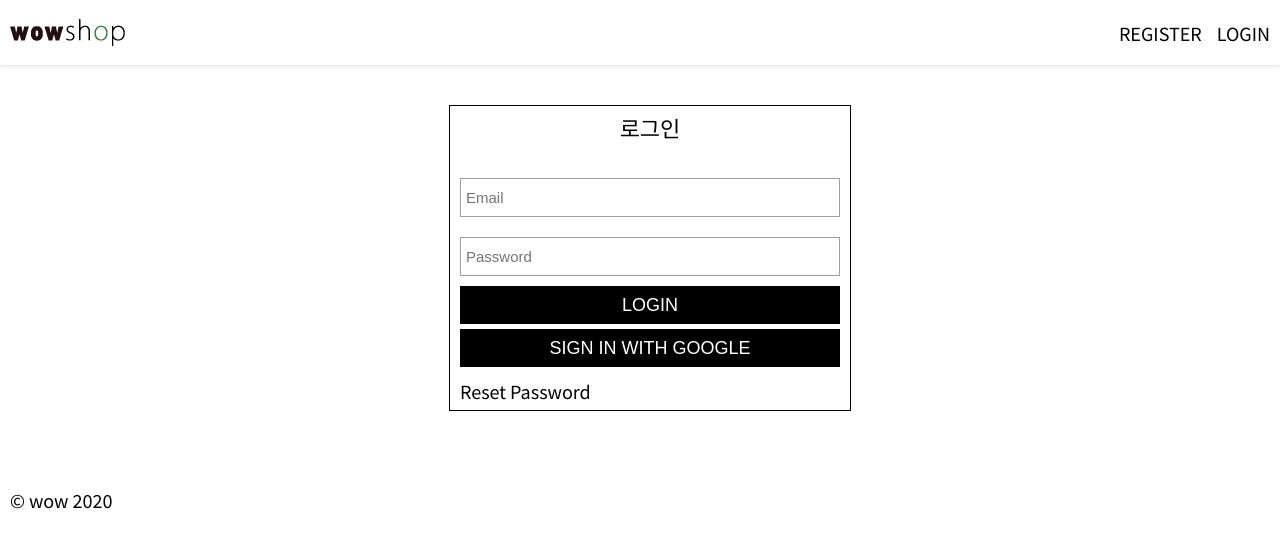
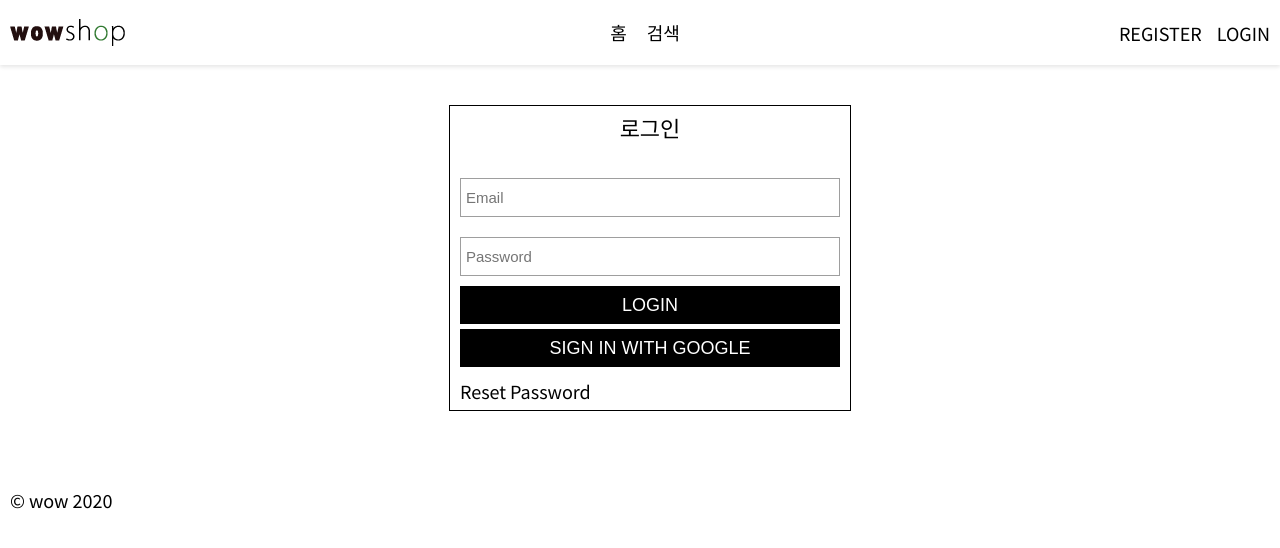
Before and after one commit to jay-juns/eCommerce, a React (Create React App) app: page /login in a window 1280 px wide. Shown: the top 548 px of the page. Built offline with nearby package versions, Linux system fonts and the light colour scheme; no server answers.

Commit message:
add search

```diff
--- a/src/App.js
+++ b/src/App.js
@@ -18,6 +18,7 @@ import DashboardLayout from './layouts/DashboardLayout';
 
 // pages
 import Homepage from './pages/Homepage';
+import Search from './pages/Search';
 import Registration from './pages/Registration';
 import Login from './pages/Login';
 import Recovery from './pages/Recovery';
@@ -41,6 +42,11 @@ const App = props => {
             <HomepageLayout>
               <Homepage />
             </HomepageLayout>
+          )} />
+          <Route path="/search" render={() => (
+            <MainLayout>
+              <Search />
+            </MainLayout>
           )} />
           <Route path="/registration" render={() => (
             <MainLayout>
--- a/src/components/Header/index.js
+++ b/src/components/Header/index.js
@@ -1,8 +1,8 @@
 import React from 'react';
+import { Link } from 'react-router-dom';
 import { useSelector, useDispatch } from  'react-redux';
 import { signOutUserStart } from './../../redux/User/user.actions';
 import './styles.scss';
-import { Link } from 'react-router-dom';
 
 import Logo from './../../assets/logo.png';
 
@@ -26,6 +26,21 @@ const Header = props => {
            <img src={Logo} alt="LOGO" />
           </Link>
         </div>
+
+        <nav>
+          <ul>
+            <li>
+              <Link to="/">
+                홈
+              </Link>
+            </li>
+            <li>
+              <Link to="/search">
+                검색
+              </Link>
+            </li>
+          </ul>
+        </nav>
 
         <div className="callToActions">
 
--- a/src/components/Header/styles.scss
+++ b/src/components/Header/styles.scss
@@ -16,6 +16,37 @@
       -moz-transform: translateY(-50%);
       transform: translateY(-50%);
 
+    }
+
+    nav {
+      display: block;
+      width: 100%;
+      height: 100%;
+      margin: 0;
+      padding: 0;
+
+      ul, ul li {
+        padding: 0 ;
+        margin: 0;
+        height: 100%;
+      }
+      ul {
+        text-align: center;
+
+        li {
+          display: inline-block;
+          margin: 0 1rem;
+
+          a {
+            font-size:  1.8rem;
+            line-height: 6.5rem;
+            vertical-align: middle;
+            color: black;
+            text-decoration: none;
+            text-transform: uppercase;
+          }
+        }
+      }
     }
 
     .callToActions {
@@ -39,7 +70,7 @@
         margin-right: 0;
       }
 
-      a {
+      a, span {
         font-size:  1.8rem;
         line-height: 1;
         color: black;
--- /dev/null
+++ b/src/components/ProductsResults/Product/index.js
@@ -0,0 +1,47 @@
+import React from 'react';
+import Button from './../../forms/Button';
+
+const Product = ({
+  productThumbnail,
+  productName,
+  productPrice
+}) => {
+  if(!productThumbnail || !productName ||
+    typeof productPrice === 'undefined') return null;
+
+    const configAddToCardBtn = {
+      type: 'button'
+    };
+
+  return (
+    <div className="product">
+      <div className="thumb">
+        <img src={productThumbnail} alt={productName} />
+      </div>
+      <div className="details">
+        <ul>
+          <li>
+            <span className="name">
+              {productName}
+            </span>
+          </li>
+          <li>
+            <span className="price">
+              {productPrice}
+            </span>
+          </li>
+          <li>
+            <div className="addToCart">
+              <Button {...configAddToCardBtn}>
+                카드 추가하기
+              </Button>
+            </div>
+          </li>
+        </ul>
+      </div>
+
+    </div>
+  );
+};
+
+export default Product;
--- /dev/null
+++ b/src/components/ProductsResults/index.js
@@ -0,0 +1,61 @@
+import React, { useEffect } from 'react';
+import { useDispatch, useSelector } from 'react-redux';
+import { fetchProductsStart } from '../../redux/Products/products.actions';
+import Product from './Product';
+import './styles.scss';
+
+const mapState = ({ productsData }) => ({
+  products: productsData.products
+});
+
+const ProductsResults = ({}) => {
+  const dispatch = useDispatch();
+  const { products } = useSelector(mapState);
+
+  useEffect(() => {
+    dispatch(
+      fetchProductsStart()
+    )
+  }, []);
+
+  if (!Array.isArray(products)) return null;
+
+  if (products.length < 1) {
+    return (
+      <div className="products">
+        <p>
+          결과가 없습니다.
+        </p>
+      </div>
+    )
+  }
+
+  return (
+    <div className="products">
+
+      <h1>
+        상품 목록
+      </h1>
+
+      <div className="productResults">
+        {products.map((product, pos) => {
+          const { productThumbnail, productName, productPrice } = product;
+          if(!productThumbnail || !productName ||
+            typeof productPrice === 'undefined') return null;
+
+          const configProduct = {
+            productThumbnail,
+            productName,
+            productPrice
+          };
+
+          return (
+          <Product {...configProduct} />
+          );
+        })}
+      </div>
+    </div>
+  );
+};
+
+export default ProductsResults;
--- /dev/null
+++ b/src/components/ProductsResults/styles.scss
@@ -0,0 +1,69 @@
+.products {
+  display: block;
+  width: 100%;
+  margin: 2rem  0;
+  padding: 0;
+
+  .productResults {
+    display: flex;
+    flex-wrap: wrap;
+    margin: 0 -10px 0;
+  }
+}
+
+.product {
+  width: 33.3333333333%;
+  margin: 0 auto 2rem;
+  padding: 0 10px;
+
+  .thumb {
+    display: block;
+    width: 100%;
+    height: 60.6%;
+    overflow: hidden;
+
+    img {
+      display: block;
+      width: 100%;
+      height: 100%;
+      margin: 0;
+    }
+  }
+
+  .details {
+    display: block;
+    width: 100%;
+    padding: 1rem 0;
+    margin: 0 auto;
+
+    ul, ul li {
+      padding: 0;
+      margin: 0;
+    }
+
+    ul {
+      li {
+        display: block;
+        width: 100%;
+        text-align: left;
+        margin: 0 0 .5rem;
+
+        .name {
+          font-size: 1.6rem;
+          line-height: 1.2;
+          font-weight: 400;
+        }
+
+        .price {
+          font-size: 2.2rem;
+          line-height: 1;
+          font-weight: 400;
+        }
+
+        .addToCart{
+          margin: 2rem 0 0 0;
+        }
+      }
+    }
+  }
+}
--- /dev/null
+++ b/src/pages/Search/index.js
@@ -0,0 +1,12 @@
+import React from 'react';
+import ProductResults from './../../components/ProductsResults';
+
+const Search = ({ }) => {
+  return (
+    <div className="searchPage">
+      <ProductResults />
+    </div>
+  );
+};
+
+export default Search;
--- a/src/redux/Products/products.helpers.js
+++ b/src/redux/Products/products.helpers.js
@@ -19,6 +19,7 @@ export const handleFetchProducts = () => {
   return new Promise((resolve, reject) => {
     firestore
       .collection('products')
+      .orderBy('createdDate')
       .get()
       .then(snapshot =>{
         const productsArray = snapshot.docs.map(doc => {
```
